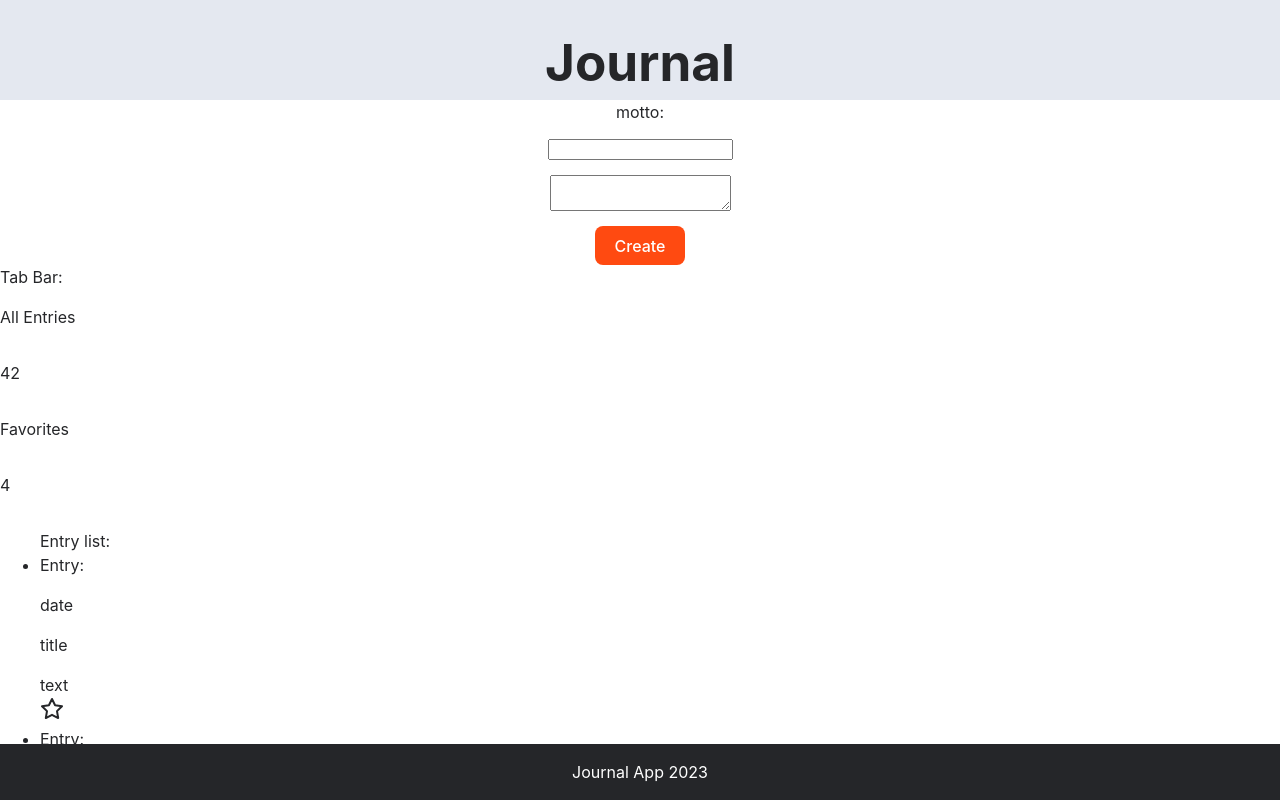
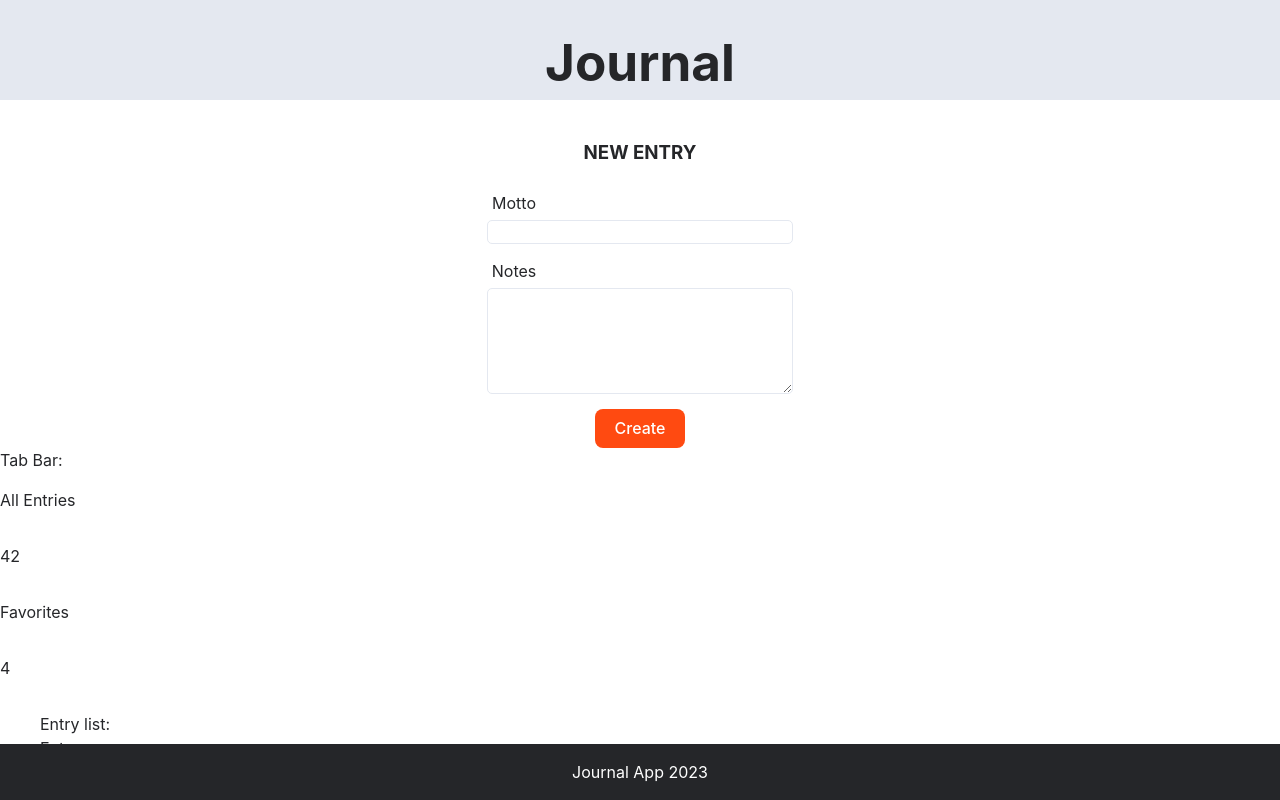
Before and after one commit to RikkeLS/journal, a React (Vite) app: page / in a window 1280 px wide. Shown: the top 800 px of the page. Built offline with nearby package versions, Linux system fonts and the light colour scheme.

Commit message:
style FormEntry

```diff
--- a/src/components/EntryForm/EntryForm.css
+++ b/src/components/EntryForm/EntryForm.css
@@ -1,6 +1,7 @@
 .entry-form {
     display: flex;
     flex-direction: column;
-    gap: 15px;
+    gap: 5px;
     align-items: center;
+    margin-top: 20px;
 }
--- a/src/components/EntryForm/EntryForm.jsx
+++ b/src/components/EntryForm/EntryForm.jsx
@@ -7,9 +7,18 @@ import Textarea from "../Textarea/Textarea"
 export default function EntryForm () {
     return (
       <form className='entry-form'>
-        <Input className='entry-form__input' type='text' labelText='New Entry' nameAndID='motto'/>
-        <Textarea nameAndID='notes'/>
-        <Button buttonType='submit'>
+        <h3>NEW ENTRY</h3>
+        <Input
+        className='entry-form__input'
+        type='text' nameAndID='motto'
+        labelText='Motto' />
+        <Textarea
+        className='entry-form__textarea'
+        nameAndID='notes'
+        labelText='Notes'
+        />
+        <Button
+        buttonType='submit'>
         Create
         </Button>
       </form>
--- a/src/components/Input/Input.css
+++ b/src/components/Input/Input.css
@@ -0,0 +1,16 @@
+.entry-form__input {
+    border: 1px solid var(--color-water-10);
+    width: var(--width-elements);
+    border-radius: 5px;
+    height: 20px;
+    margin-bottom: 10px;
+}
+
+.entry-form__input-label {
+    position: relative;
+    right:calc(var(--width-elements)*0.42);
+}
+
+.entry-form__input:hover {
+    border: 1px solid var(--color-nemo-dark);
+}
--- a/src/components/Input/Input.jsx
+++ b/src/components/Input/Input.jsx
@@ -4,14 +4,16 @@ export default function Input ({className, labelText, type, nameAndID}) {
     return (
         <>
         <label
-        htmlFor={nameAndID}>
-        {nameAndID}:
+            className={className+'-label'}
+            htmlFor={nameAndID}>
+            {labelText}
         </label>
+
         <input
-        className={className}
-        type={type}
-        name={nameAndID}
-        id={nameAndID}>
+            className={className}
+            type={type}
+            name={nameAndID}
+            id={nameAndID}>
         </input>
         </>
     )
--- a/src/components/Textarea/Textarea.css
+++ b/src/components/Textarea/Textarea.css
@@ -0,0 +1,19 @@
+.entry-form__textarea{
+    border: 1px solid var(--color-water-10);
+    width: var(--width-elements);
+    border-radius: 5px;
+    height: 100px;
+    margin-bottom: 10px;
+}
+
+.entry-form__textarea-label {
+    position: relative;
+    right:calc(var(--width-elements)*0.42);
+}
+
+.entry-form__textarea:hover {
+    border: 1px solid var(--color-nemo-dark);
+}
+.entry-form__textarea:active {
+    border: 1px solid var(--color-nemo-dark);
+}
--- a/src/components/Textarea/Textarea.jsx
+++ b/src/components/Textarea/Textarea.jsx
@@ -1,9 +1,20 @@
 import "./Textarea.css"
 
-export default function Textarea (nameAndID) {
+export default function Textarea ({className, nameAndID, labelText}) {
     return (
-        <textarea name={nameAndID} id={nameAndID}>
+        <>
+        <label
+             className={className+'-label'}
+             htmlFor={nameAndID}>
+            {labelText}
+        </label>
 
+        <textarea
+            className={className}
+            name={nameAndID}
+            id={nameAndID}>
         </textarea>
+        </>
+
     )
   }
--- a/src/styles.css
+++ b/src/styles.css
@@ -1,3 +1,7 @@
+:root {
+    --width-elements:300px;
+}
+
 body {
     margin:0px;
     color:var(--color-granite);
```
